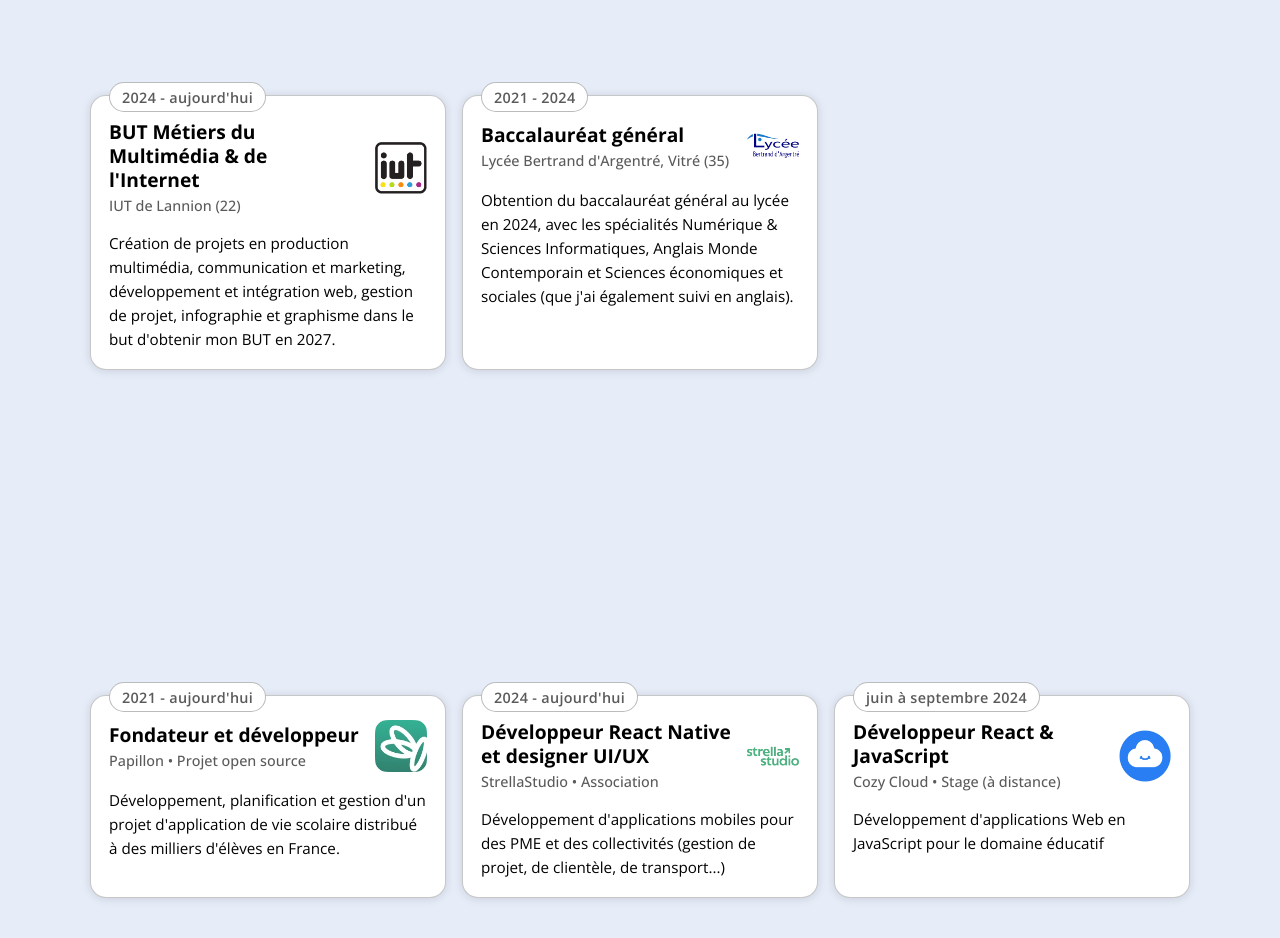
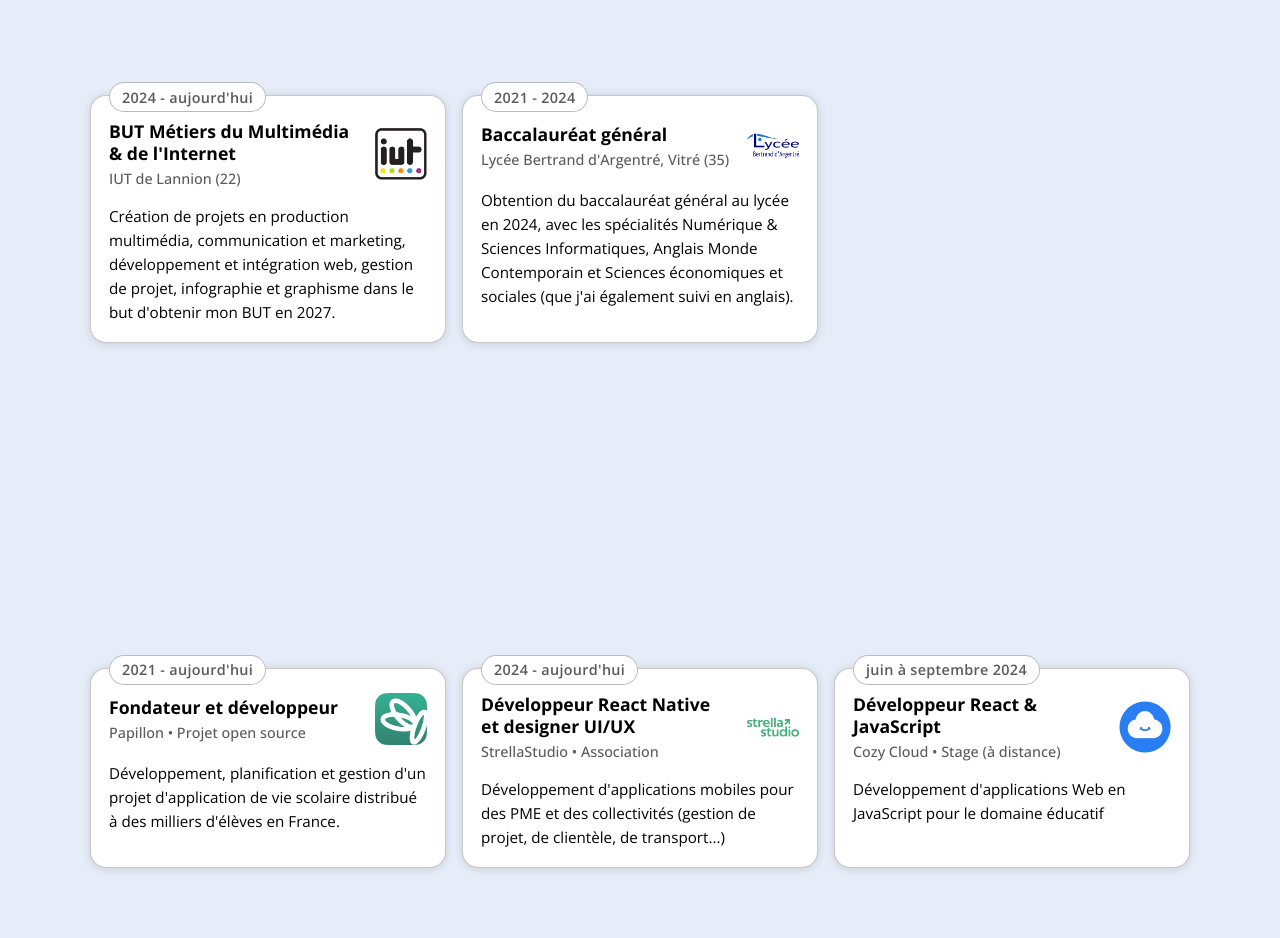
Before and after one commit to ecnivtwelve/SAE204, a plain HTML site: page index.html in a window 1280 px wide. Shown: the part 3740-4678 px from the top of the page. Drawn offline with nearby package versions, Linux system fonts and the light colour scheme; animation ran at ten frames a second; a script that the page names is missing.

Commit message:
fix: ajuster la taille de police et l'interligne dans section.css

```diff
--- a/css/atoms/section.css
+++ b/css/atoms/section.css
@@ -132,8 +132,8 @@
 }
 
 .section-card-title-text-title {
-  font-size: 1.2rem;
-  line-height: 1.5rem;
+  font-size: 1.1rem;
+  line-height: 1.4rem;
   font-weight: 700;
 }
 
```
